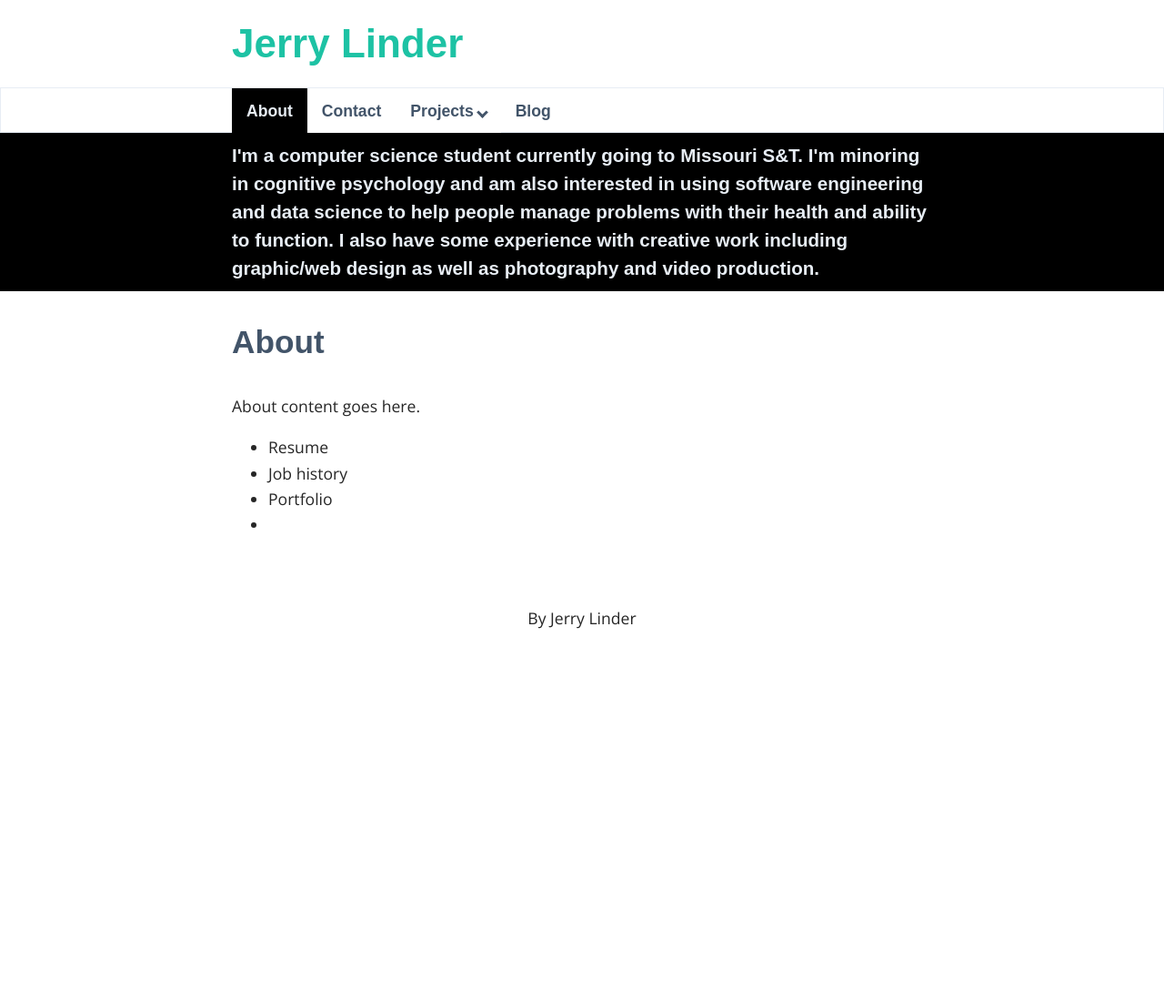
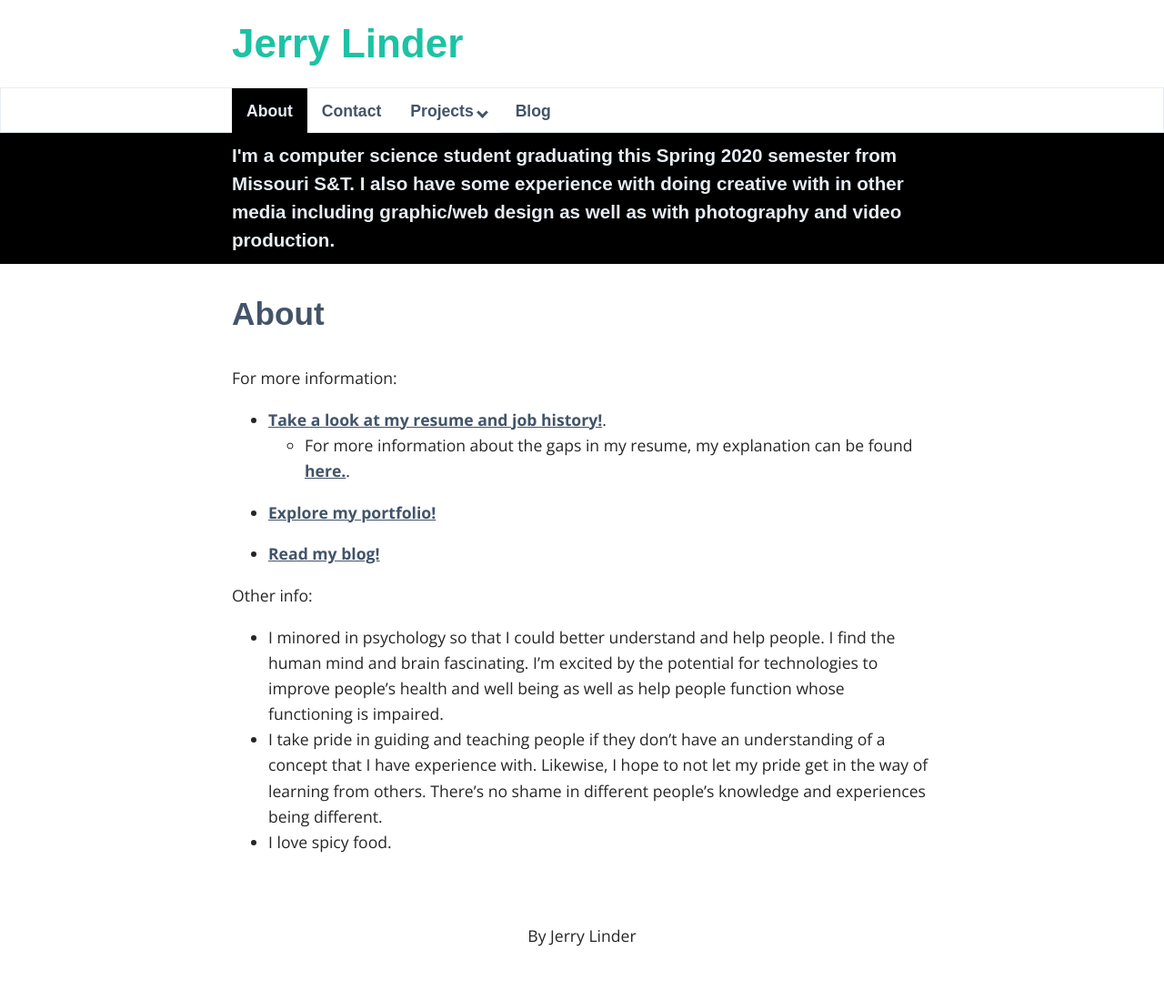
Before and after one commit to jerryl108/jerryl108.github.io, a Jekyll site: the page built from _pages/01_about.md, in a window 1280 px wide. Shown: the whole page at 91% size. Built offline with Jekyll 4.4.1, drawn with Linux system fonts in a browser that asks for light colours; some web fonts are replaced; before the commit the page ends 900 px from its top, so only the background shows below that.

Commit message:
Filled out About page, Todo: something about data

```diff
--- a/_pages/01_about.md
+++ b/_pages/01_about.md
@@ -2,12 +2,20 @@
 layout: page
 title: About
 permalink: /about/
-header-text: I'm a computer science student currently going to Missouri S&T. I'm minoring in cognitive psychology and am also interested in using software engineering and data science to help people manage problems with their health and ability to function. I also have some experience with creative work including graphic/web design as well as photography and video production.
+header-text: I'm a computer science student graduating this Spring 2020 semester from Missouri S&T. I also have some experience with doing creative with in other media including graphic/web design as well as with photography and video production.
 ---
 
-About content goes here.
+For more information:
 
-* Resume
-* Job history
-* Portfolio
-*
+* [Take a look at my resume and job history!](/about/resume/).
+    *  For more information about the gaps in my resume, my explanation can be found [here.](/about/explanation/).
+
+* [Explore my portfolio!](/projects/)
+
+* [Read my blog!](/blog/)
+
+Other info:
+
+* I minored in psychology so that I could better understand and help people. I find the human mind and brain fascinating. I'm excited by the potential for technologies to improve people's health and well being as well as help people function whose functioning is impaired.
+* I take pride in guiding and teaching people if they don't have an understanding of a concept that I have experience with. Likewise, I hope to not let my pride get in the way of learning from others. There's no shame in different people's knowledge and experiences being different.
+* I love spicy food.
```
